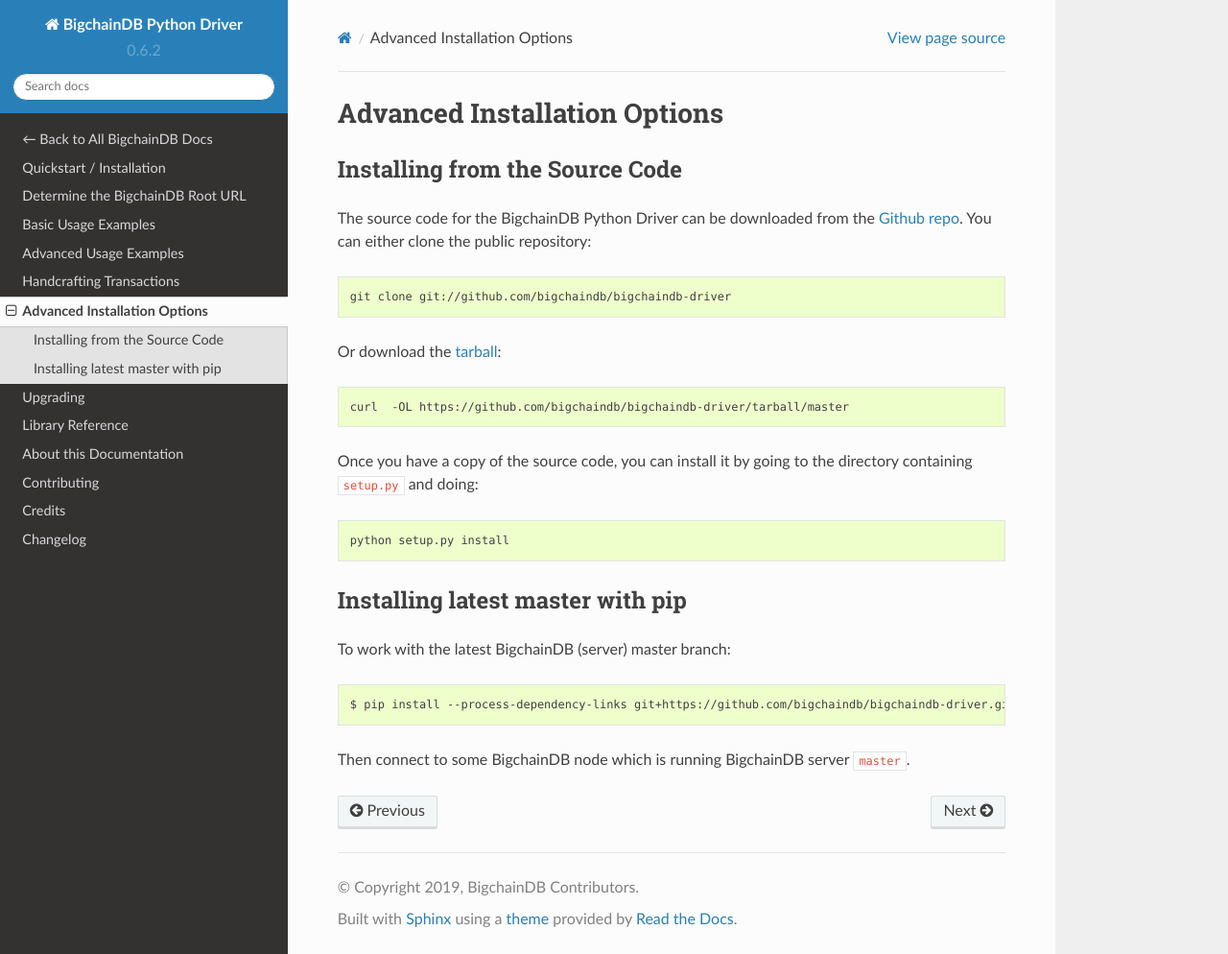
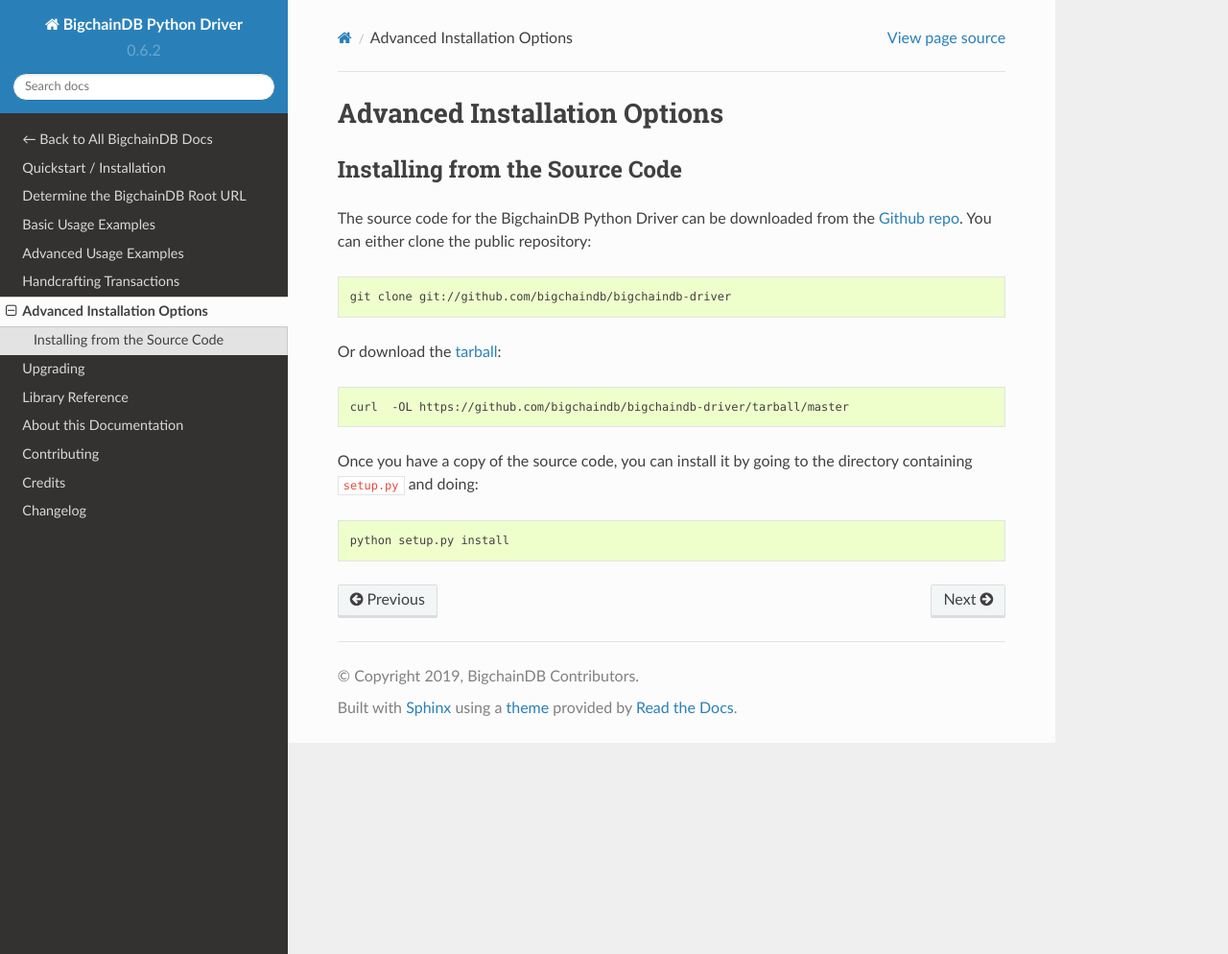
Before and after one commit to bigchaindb/bigchaindb-driver, a Sphinx documentation site: the page built from docs/advanced-installation.rst, in a window 1280 px wide and 994 px high. Shown: the whole window at 96% size. Built offline with Sphinx 7.4.7 and the Read the Docs theme 2.0.0, drawn with Linux system fonts in a browser that asks for light colours.

Commit message:
Remove --process-dependency-links everywhere (#497)

```diff
--- a/docs/advanced-installation.rst
+++ b/docs/advanced-installation.rst
@@ -28,18 +28,5 @@
 
     python setup.py install
 
-
-Installing latest master with pip
----------------------------------
-
-To work with the latest BigchainDB (server) master branch:
-
-.. code-block:: bash
-
-    $ pip install --process-dependency-links git+https://github.com/bigchaindb/bigchaindb-driver.git
-
-Then connect to some BigchainDB node which is running BigchainDB server ``master``.
-
-
 .. _Github repo: https://github.com/bigchaindb/bigchaindb-driver
 .. _tarball: https://github.com/bigchaindb/bigchaindb-driver/tarball/master
```
Also changed, not shown: 2 other files.
